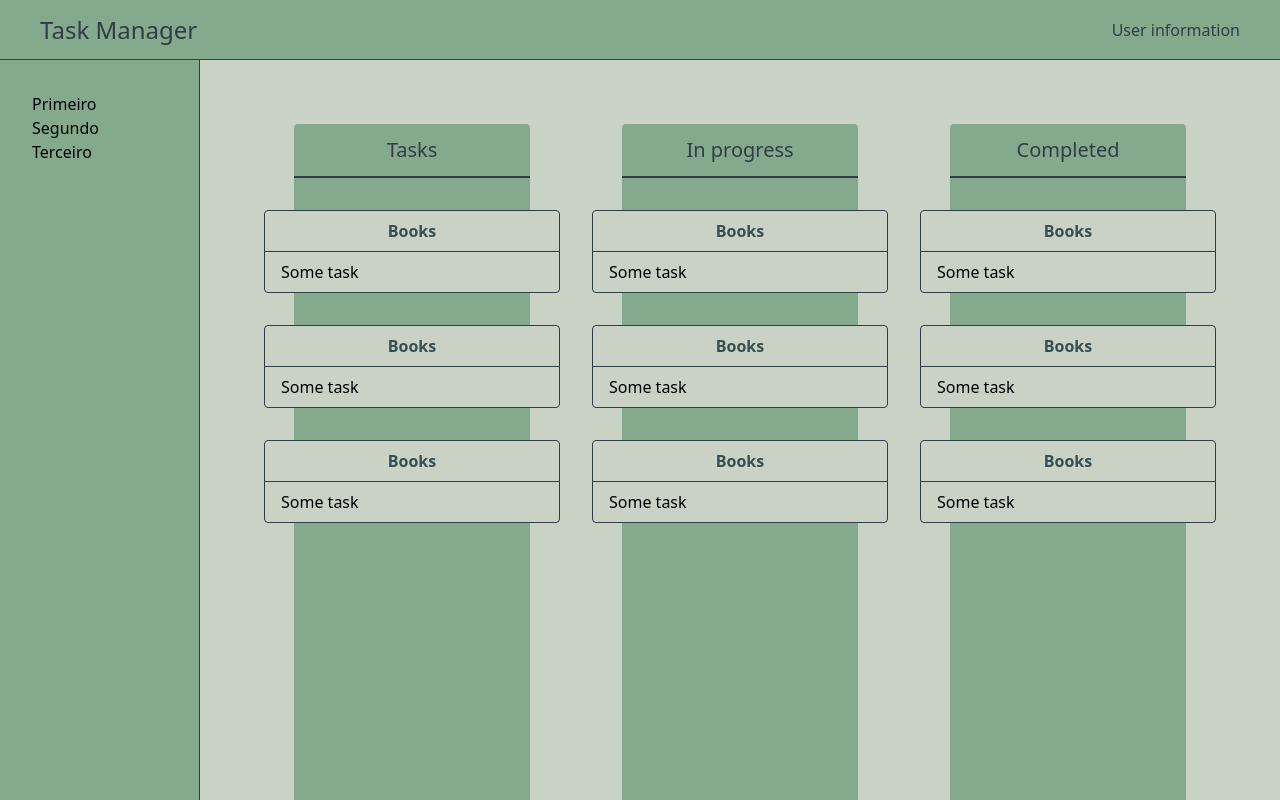
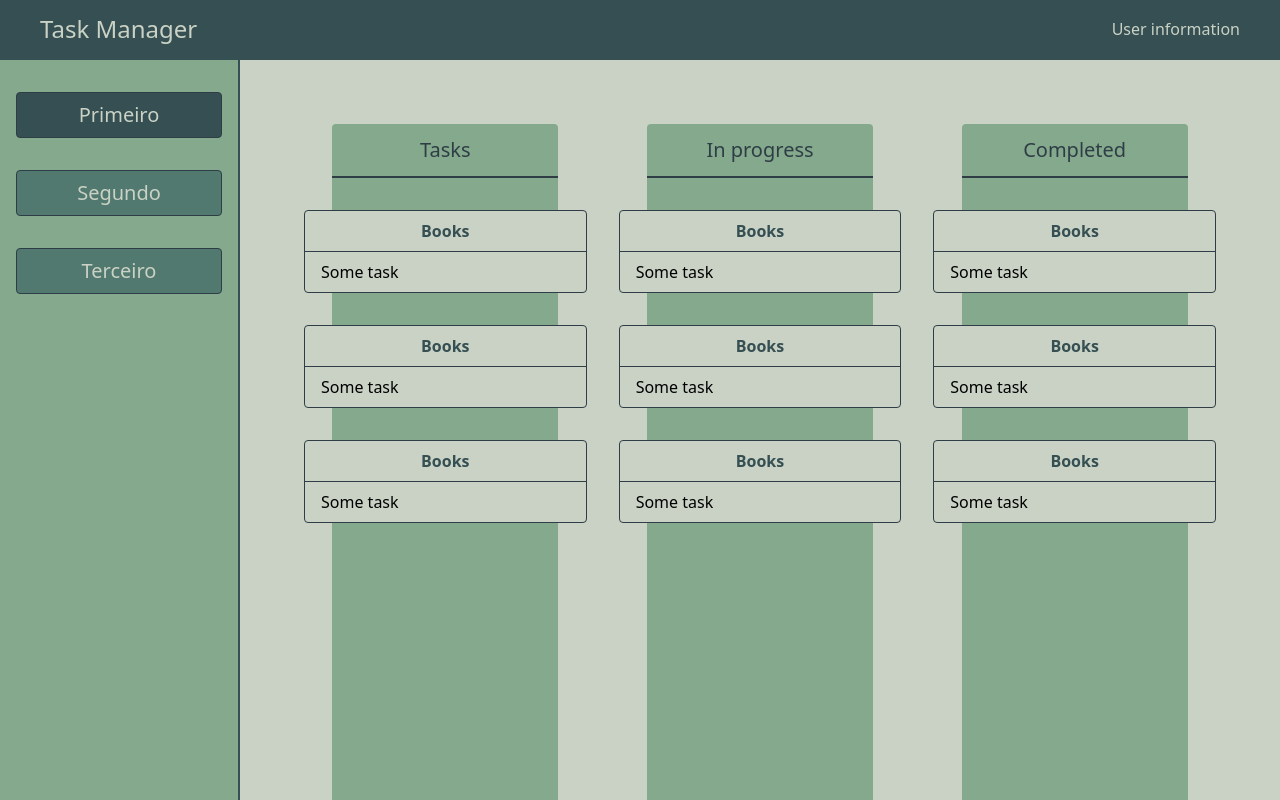
Before and after one commit to luisfilipemendonca/task-manager, a React (Vite) app: page / in a window 1280 px wide. Built offline with nearby package versions, Linux system fonts and the light colour scheme.

Commit message:
Updated navbar styles

```diff
--- a/src/layout/Header.tsx
+++ b/src/layout/Header.tsx
@@ -1,9 +1,9 @@
 const Header = () => {
   return (
-    <header className="flex justify-between items-center h-15 px-10 bg-primary-200 border-b-1 border-b-primary-500">
-      <h1 className="text-2xl text-primary-500 font-medium">Task Manager</h1>
+    <header className="flex justify-between items-center h-15 px-10 bg-primary-400 border-b-2 border-b-primary-400">
+      <h1 className="text-2xl text-primary-100 font-medium">Task Manager</h1>
       <div>
-        <p className="text-primary-500">User information</p>
+        <p className="text-primary-100">User information</p>
       </div>
     </header>
   );
--- a/src/layout/Main.tsx
+++ b/src/layout/Main.tsx
@@ -3,7 +3,7 @@ import { PropsWithChildren } from "react";
 type MainProps = PropsWithChildren;
 
 const Main = ({ children }: MainProps) => {
-  return <main className="ml-50 p-16 pb-0 w-full">{children}</main>;
+  return <main className="ml-60 p-16 pb-0 w-full">{children}</main>;
 };
 
 export default Main;
--- a/src/layout/Navbar.tsx
+++ b/src/layout/Navbar.tsx
@@ -1,13 +1,25 @@
 const Navbar = () => {
   return (
     <nav
-      className="fixed w-50 p-8 bg-primary-200 border-r-1 border-r-primary-500"
+      className="fixed w-60 py-8 px-4 bg-primary-200 border-r-2 border-r-primary-400"
       style={{ height: "calc(100% - 60px)" }}
     >
       <ul>
-        <li>Primeiro</li>
-        <li>Segundo</li>
-        <li>Terceiro</li>
+        <li>
+          <button className="w-full hover:bg-primary-400 cursor-pointer border-1 border-primary-500 rounded-sm bg-primary-400 text-primary-100 mb-8 py-2 text-center text-xl">
+            Primeiro
+          </button>
+        </li>
+        <li>
+          <button className="w-full hover:bg-primary-400 cursor-pointer border-1 border-primary-500 rounded-sm bg-primary-300 text-primary-100 mb-8 py-2 text-center text-xl">
+            Segundo
+          </button>
+        </li>
+        <li>
+          <button className="w-full hover:bg-primary-400 cursor-pointer border-1 border-primary-500 rounded-sm bg-primary-300 text-primary-100 mb-8 py-2 text-center text-xl">
+            Terceiro
+          </button>
+        </li>
       </ul>
     </nav>
   );
```
